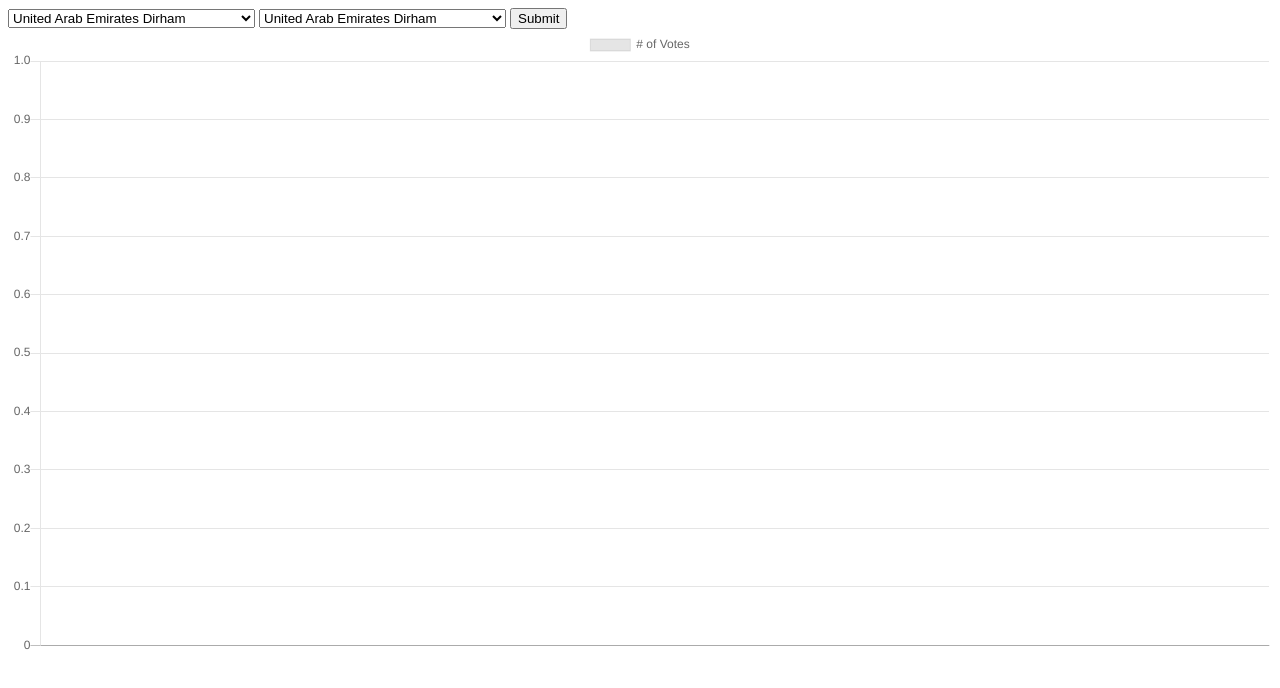
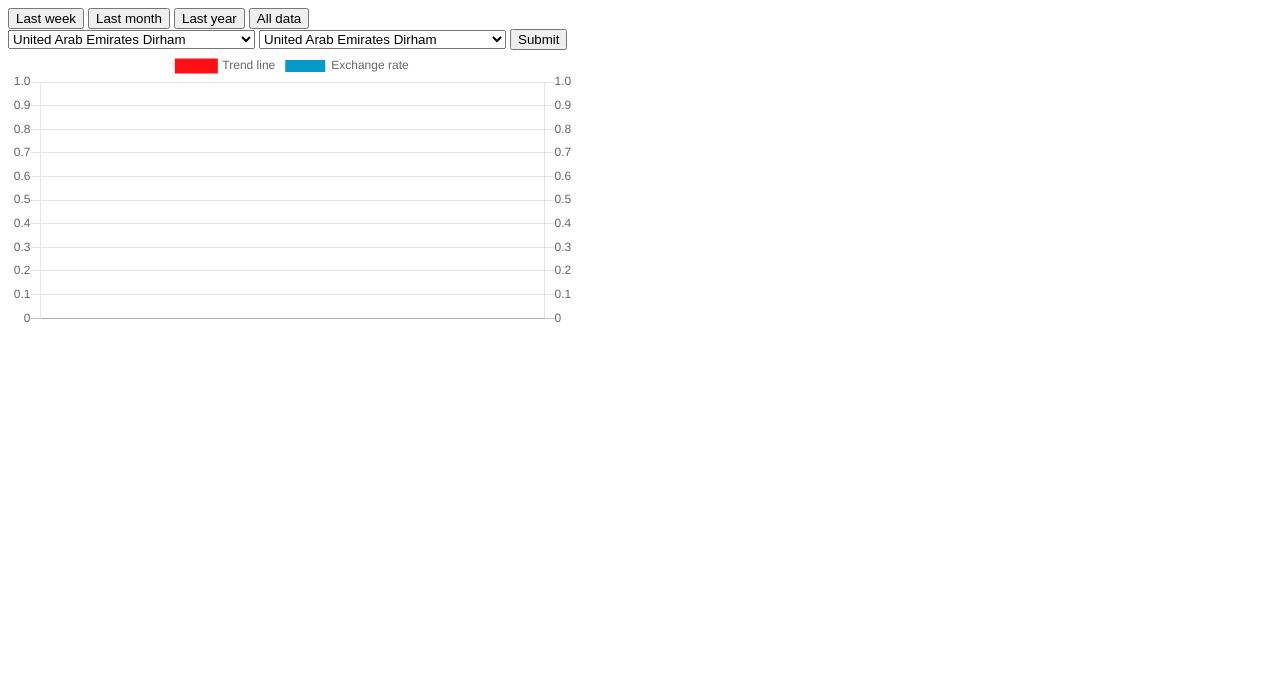
Before and after one commit to hubertpie/alpha_vantage_flask, a Flask app: page / in a window 1280 px wide. Shown: the top 688 px of the page. Run offline with Flask 2, Linux system fonts and the light colour scheme; parts of the project's set-up code (start-up, migrations or seed data) failed here and were passed over.

Commit message:
added buttons to manipulate data, changed chart for adding trendline soon

```diff
--- a/templates/index.html
+++ b/templates/index.html
@@ -1,6 +1,10 @@
 {% extends 'layout.html' %}
 
 {% block content %}
+<button id="weekly" onclick="myFunction(7)">Last week</button>
+<button onclick="myFunction(30)">Last month</button>
+<button onclick="myFunction(365)">Last year</button>
+<button onclick="myFunction('all')">All data</button>
 <form action="/" method="POST">
 	<select name="currency1">
 		{% for x in currency_list%}
@@ -14,31 +18,80 @@
 	</select>
 	<input type="submit" name="submit button">
 </form>
-<canvas id="myChart"></canvas>
+<div style="width: 45%">
+    <canvas id="canvas"></canvas>
+ </div>
 <script>
-var ctx = document.getElementById('myChart').getContext('2d');
-var dates = {% if dates %} {{ dates|tojson }} {% else %} [] {% endif %};
-var ex_rate = {% if dates %} {{ ex_rate|tojson }} {% else %} [] {% endif %};
-var tick_start_point = Math.min.apply(Math, ex_rate)
-var myChart = new Chart(ctx, {
+var trend_line_data = [];
+var dates = {% if dates %} {{ dates|tojson }}.reverse() {% else %} [] {% endif %};
+var ex_rate = {% if dates %} {{ ex_rate|tojson }}.reverse() {% else %} [] {% endif %};
+var tick_start_point = Math.min.apply(Math, ex_rate) * 0.95
+
+var chartData = {
+	labels: dates,
+	datasets: [{
+		type: 'line',
+		label: 'Trend line',
+		fill: false,
+		data: trend_line_data,
+		backgroundColor: 'rgb(255,15,20)',
+		borderColor: 'rgb(255,15,20)',
+		yAxisID: 'y-axis-1',
+		}, {
 		type: 'bar',
-    data: {
-        labels: dates.reverse(),
-        datasets: [{
-            label: '# of Votes',
-            data: ex_rate.reverse(),
-            borderWidth: 1
+		label: 'Exchange rate',
+		fill: false,
+		backgroundColor: 'rgb(5,155,200)',
+		borderColor: 'rgb(5,155,200)',
+		data: ex_rate,
+		yAxisID: 'y-axis-2'
 		}]
+};
+		window.onload = function() {
+			var ctx = document.getElementById('canvas').getContext('2d');
+			window.myLine = Chart.Line(ctx, {
+				data: chartData,
+				options: {
+					responsive: true,
+					hoverMode: 'index',
+					stacked: false,
+					title: {
+						display: false,
 					},
-    options: {
 					scales: {
 						yAxes: [{
-                ticks: {
-                    suggestedMin: tick_start_point
-                }
-            }]
+							type: 'linear',
+							display: true,
+							position: 'left',
+							id: 'y-axis-1',
+						}, {
+							type: 'linear',
+							display: true,
+							position: 'right',
+							id: 'y-axis-2',
+
+							// grid line settings
+							gridLines: {
+								drawOnChartArea: false,
+							},
+						}],
 					}
 				}
 			});
+		};
+
+function myFunction(n){
+	if (n == 'all'){
+		chartData.datasets[0].data = trend_line_data;
+		chartData.datasets[1].data = ex_rate;
+		chartData.labels  = dates;
+	}
+	else {
+		chartData.datasets[0].data = trend_line_data.slice(Math.max(trend_line_data.length - n));
+		chartData.datasets[1].data = ex_rate.slice(Math.max(ex_rate.length - n));
+		chartData.labels= dates.slice(Math.max(dates.length -n));
+	}
+	myLine.update()
+}
 </script>
 {% endblock %}
```
Lines whose indentation alone changed are shown as unchanged.
